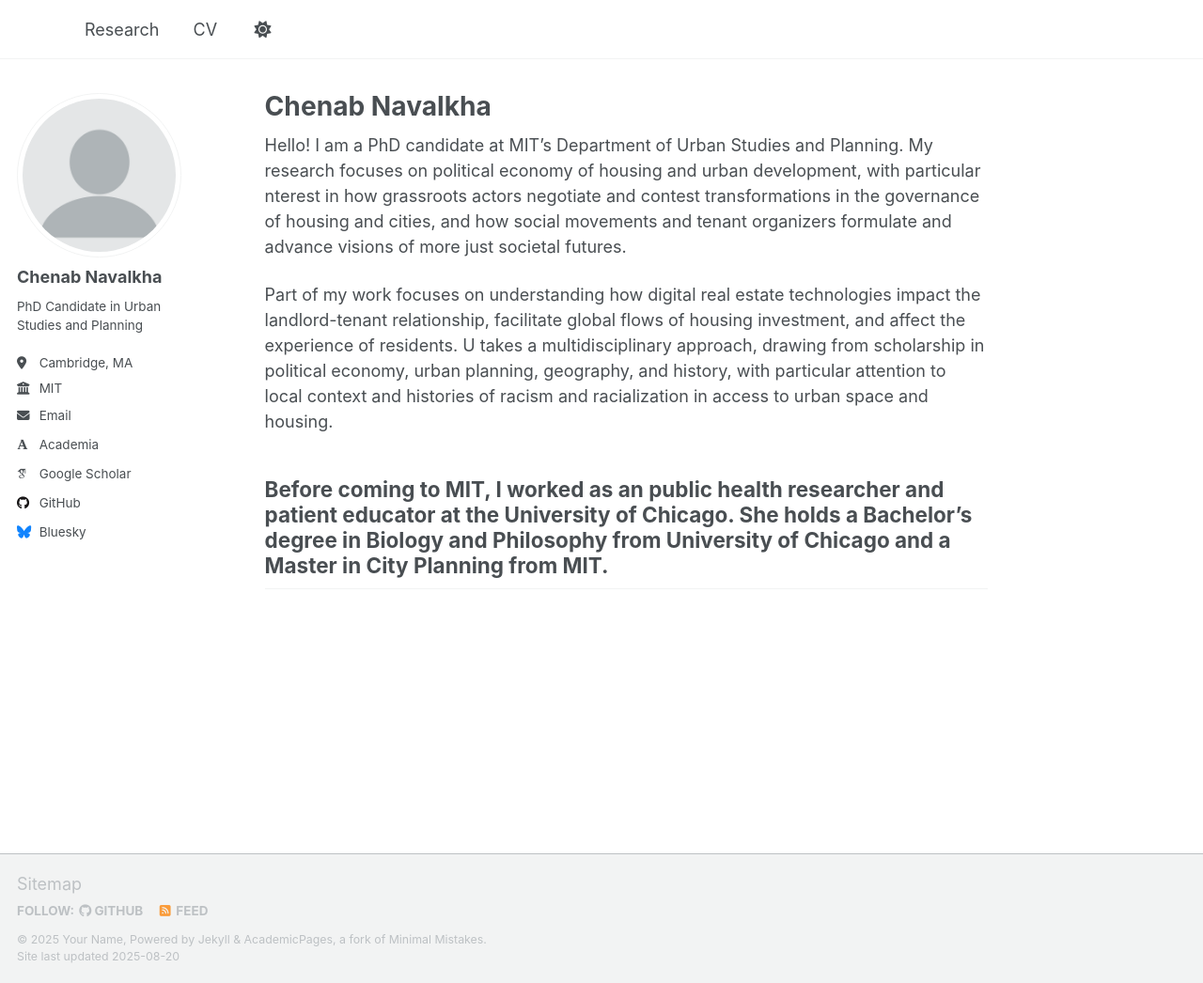
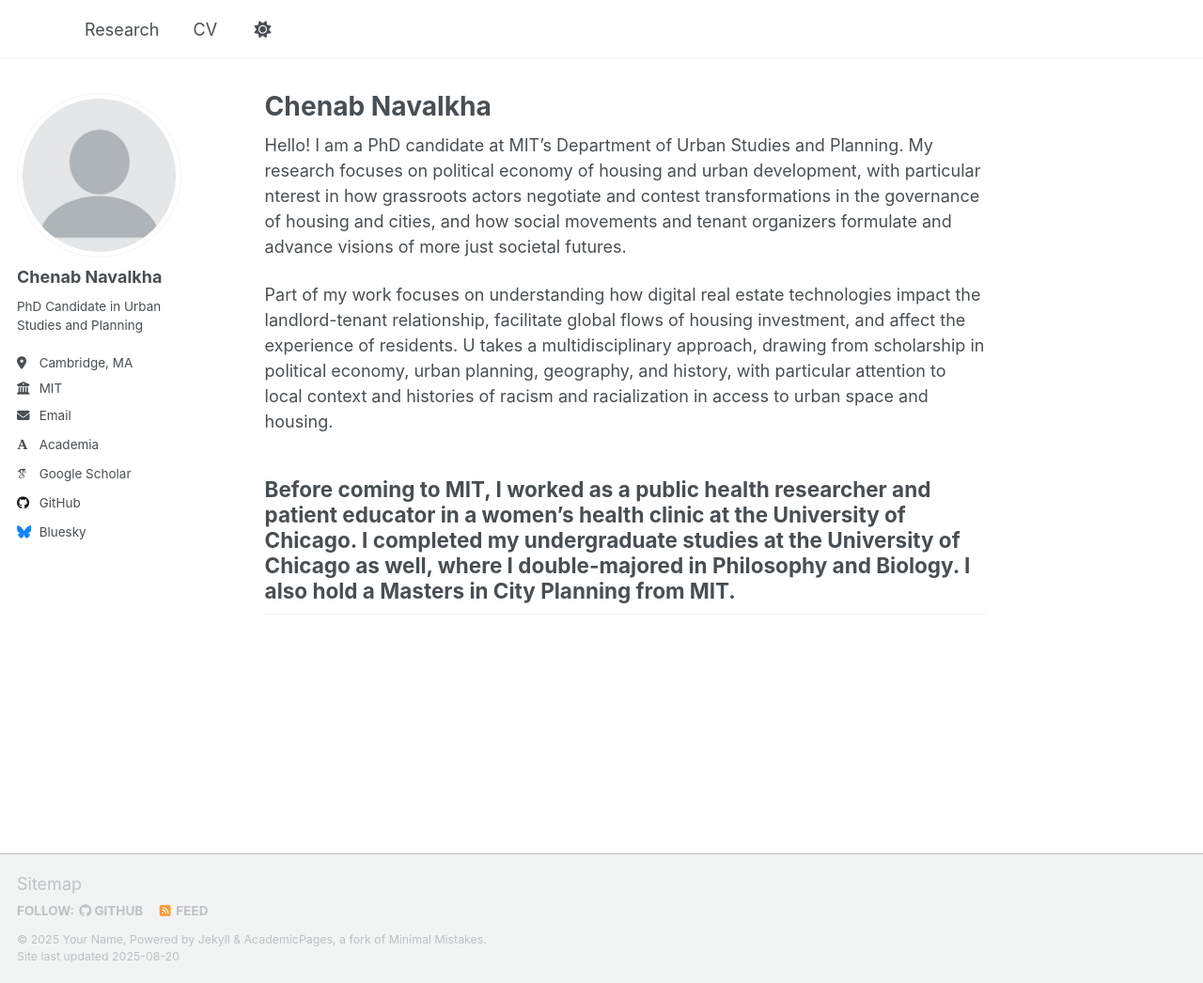
Before and after one commit to cnavalkha/cnavalkha.github.io, a Jekyll site: the page built from _pages/about.md, in a window 1280 px wide and 1046 px high. Shown: the whole window at 94% size. Built offline with Jekyll 4.4.1, drawn with Linux system fonts in a browser that asks for light colours; some web fonts are replaced; a script that is not in the unit is left out.

Commit message:
bio edits

```diff
--- a/_pages/about.md
+++ b/_pages/about.md
@@ -11,5 +11,5 @@ Hello! I am a PhD candidate at MIT's Department of Urban Studies and Planning. M
 
 Part of my work focuses on understanding how digital real estate technologies impact the landlord-tenant relationship, facilitate global flows of housing investment, and affect the experience of residents. U takes a multidisciplinary approach, drawing from scholarship in political economy, urban planning, geography, and history, with particular attention to local context and histories of racism and racialization in access to urban space and housing.
 
-Before coming to MIT, I worked as an public health researcher and patient educator at the University of Chicago. She holds a Bachelor’s degree in Biology and Philosophy from University of Chicago and a Master in City Planning from MIT.
+Before coming to MIT, I worked as a public health researcher and patient educator in a women's health clinic at the University of Chicago. I completed my undergraduate studies at the University of Chicago as well, where I double-majored in Philosophy and Biology. I also hold a Masters in City Planning from MIT.
 -
```
